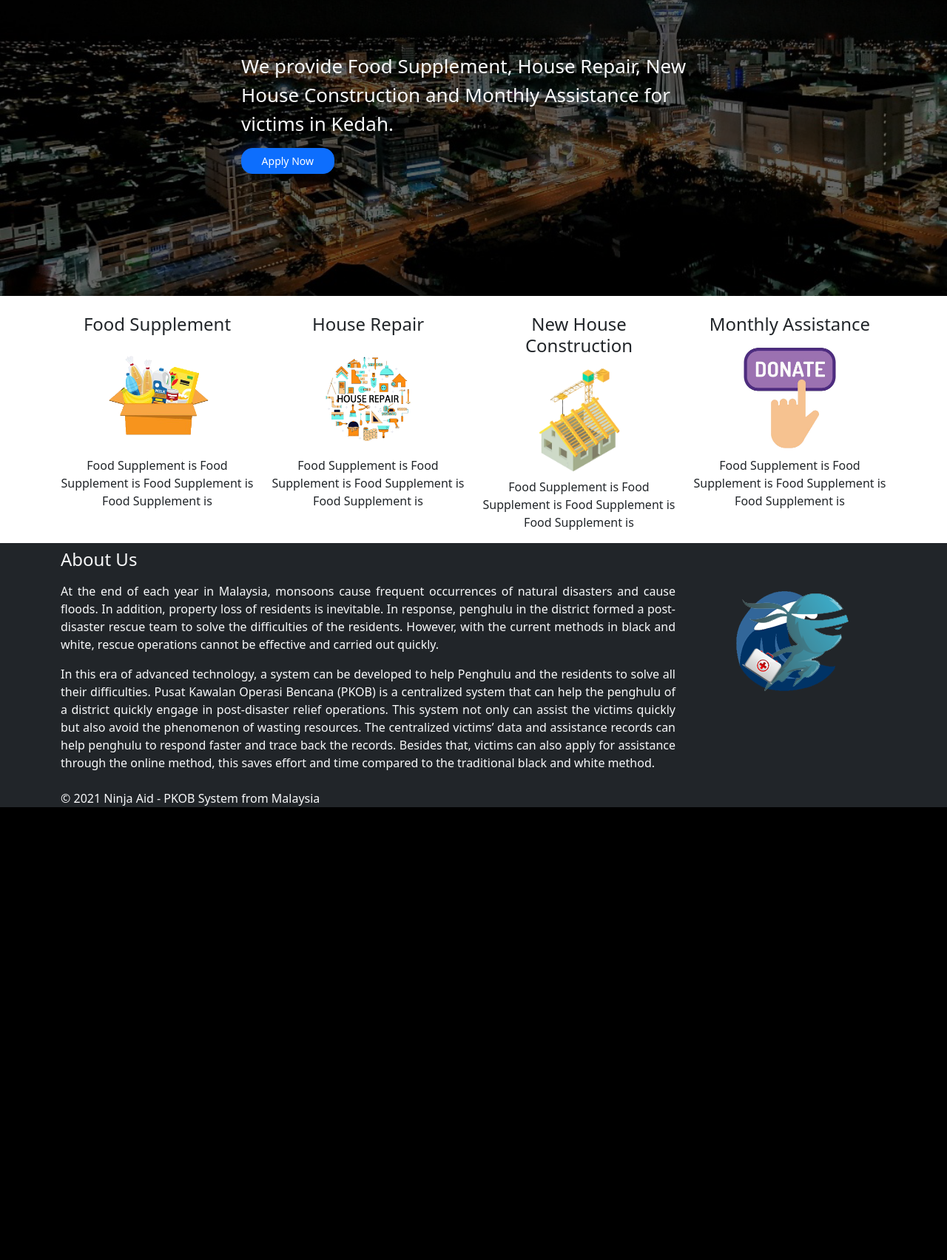
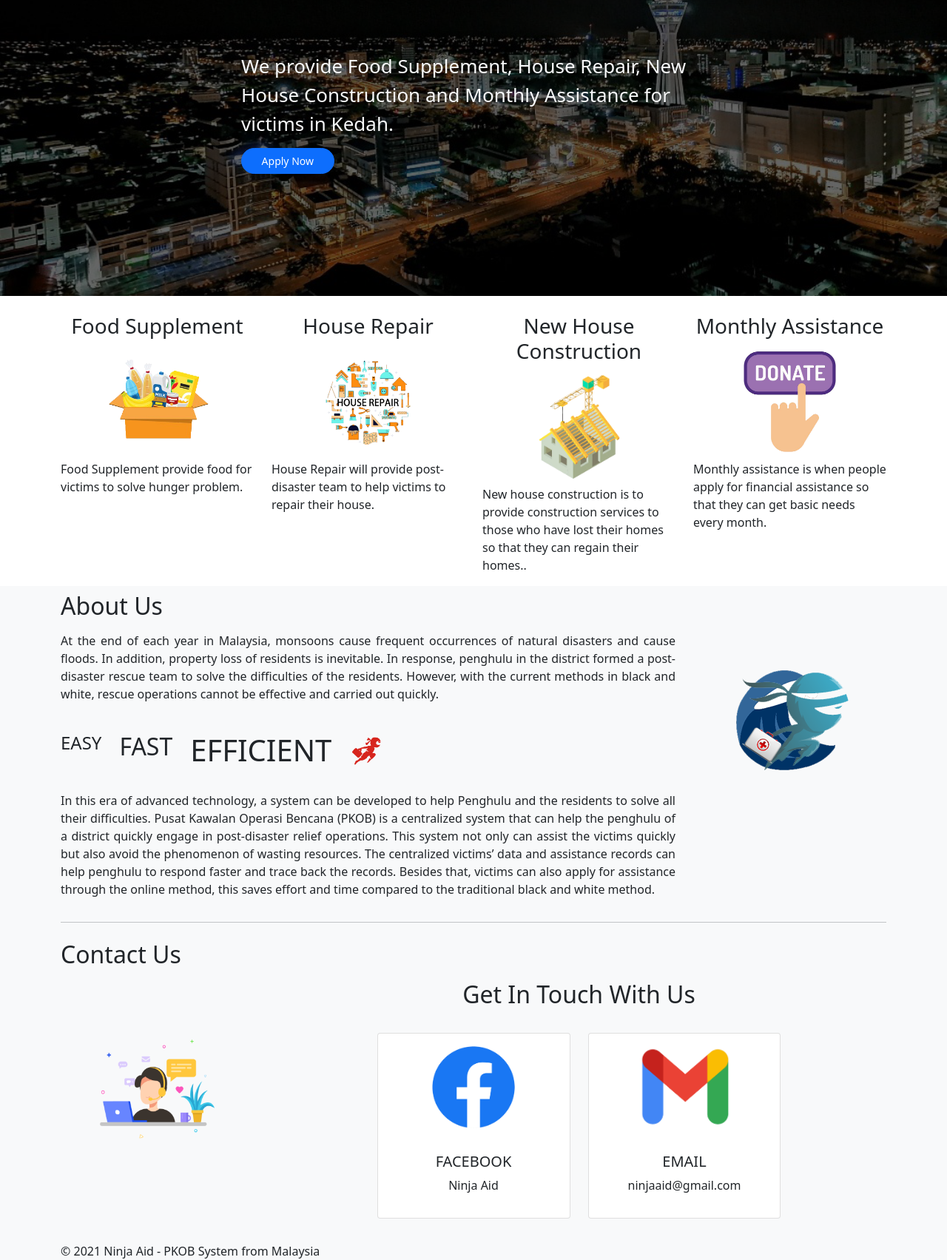
Before and after one commit to TanYiQing/Post-Disaster-Control-Center-System-with-Telegram-Bot, a Django app: template templates/index.html in a window 1280 px wide. Shown: the part 330-2033 px from the top of the page at 74% size. Before the commit the page ends 1421 px from the top, so only its background shows below. Run offline with Django 3.2, Linux system fonts and the light colour scheme; the template is opened without the code that fills it, so the values that code supplies are empty; some libraries are stand-ins or nearby versions.

Commit message:
update UI and several functions

```diff
--- a/templates/index.html
+++ b/templates/index.html
@@ -132,8 +132,8 @@
                 <img class="img-fluid" style="filter: brightness(40%)" src="{% static 'webimage/kedahview.png' %}">
                 <h2 class="title text-center"></h2>
                 <div class="container subtitle">
-                    <p class="text-light text-left mb-2">We provide Food Supplement, House Repair, New House Construction and Monthly Assistance for victims in Kedah.</p>
-                    <button class="btn btn-primary apply_button"><a href="{% url "request_assistance" %}" style="text-decoration-line: none; color: white">Apply Now</a></button>
+                    <p class="text-light text-left mb-2" style="font-weight: lighter">We provide Food Supplement, House Repair, New House Construction and Monthly Assistance for victims in Kedah.</p>
+                    <button class="btn btn-primary apply_button" style="border-radius: 50px"><a href="{% url "request_assistance" %}" style="text-decoration-line: none; color: white">Apply Now</a></button>
                 </div>
         </div>
     </section>
@@ -142,49 +142,105 @@
         <div class="container">
             <div class="row mt-4">
                 <div class="col-lg-3 col-md-6 col-xs-12">
-                    <h4 class="text-center">Food Supplement</h4>
+                    <h3 class="text-center" style="font-weight: lighter">Food Supplement</h3>
                     <img src="{% static 'webimage/food.png' %}" class="img-fluid mx-auto d-block" style="width: 60%">
-                    <p class="text-center">Food Supplement is Food Supplement is Food Supplement is Food Supplement is </p>
+                    <p class="text-justify">Food Supplement provide food for victims to solve hunger problem.</p>
                 </div>
                 <div class="col-lg-3 col-md-6 col-xs-12">
-                    <h4 class="text-center">House Repair</h4>
+                    <h3 class="text-center" style="font-weight: lighter">House Repair</h3>
                     <img src="{% static 'webimage/repair.png' %}" class="img-fluid mx-auto d-block" style="width: 60%">
-                    <p class="text-center">Food Supplement is Food Supplement is Food Supplement is Food Supplement is </p>
+                    <p class="text-justify">House Repair will provide post-disaster team to help victims to repair their house. </p>
                 </div>
                 <div class="col-lg-3 col-md-6 col-xs-12">
-                    <h4 class="text-center">New House Construction</h4>
+                    <h3 class="text-center" style="font-weight: lighter">New House Construction</h3>
                     <img src="{% static 'webimage/construction.png' %}" class="img-fluid mx-auto d-block" style="width: 60%">
-                    <p class="text-center">Food Supplement is Food Supplement is Food Supplement is Food Supplement is </p>
+                    <p class="text-justify">New house construction is to provide construction services to those who have lost their homes so that they can regain their homes..</p>
                 </div>
                 <div class="col-lg-3 col-md-6 col-xs-12">
-                    <h4 class="text-center">Monthly Assistance</h4>
+                    <h3 class="text-center" style="font-weight: lighter">Monthly Assistance</h3>
                     <img src="{% static 'webimage/donation.png' %}" class="img-fluid mx-auto d-block" style="width: 60%">
-                    <p class="text-center">Food Supplement is Food Supplement is Food Supplement is Food Supplement is </p>
+                    <p class="text-justify">Monthly assistance is when people apply for financial assistance so that they can get basic needs every month.</p>
                 </div>
             </div>
         </div>
     </section>
-
     <!-- Footer -->
     <div class="main-footer position ">
-        <div class="footer-middle mt-0 bg-dark text-light">
+        <div class="footer-middle mt-0 bg-light">
             <div class="container">
                 <div class="row footer">
-                    <h4 class="title1 fontsize2 footer-title-text mt-2">About Us</h4>
+                    <h2 class="title1 fontsize1 footer-title-text mt-2">About Us</h2>
                 </div>
                 <div class="row mt-2">
                     <div class="col-md-9 footer">
                         <div class="row">
                             <p style="text-align: justify">At the end of each year in Malaysia, monsoons cause frequent occurrences of natural disasters and cause floods. In addition, property loss of residents is inevitable. In response, penghulu in the district formed a post-disaster rescue team to solve the difficulties of the residents. However, with the current methods in black and white, rescue operations cannot be effective and carried out quickly.</p>
                         </div>
+                        <br>
+                        <div class="row">
+                            <div class="container">
+                                <div class="row justify-content-md-left">
+                                    <div class="col col-lg-auto">
+                                        <h4 style="font-weight: lighter">EASY</h4>
+                                    </div>
+                                    <div class="col col-lg-auto">
+                                        <h2 style="font-weight: lighter">FAST</h2>
+                                    </div>
+                                    <div class="col col-lg-auto">
+                                        <h1 style="font-weight: lighter">EFFICIENT</h1>
+                                    </div>
+                                    <div class="col col-lg-1">
+                                        <img src="{% static 'webimage/ninja.png' %}" class="img-fluid float-right">
+                                    </div>
+                                </div>
+                            </div>
+                        </div>
+                        <br>
                         <div class="row">
                             <p style="text-align: justify">In this era of advanced technology, a system can be developed to help Penghulu and the residents to solve all their difficulties. Pusat Kawalan Operasi Bencana (PKOB) is a centralized system that can help the penghulu of a district quickly engage in post-disaster relief operations. This system not only can assist the victims quickly but also avoid the phenomenon of wasting resources. The centralized victims’ data and assistance records can help penghulu to respond faster and trace back the records. Besides that, victims can also apply for assistance through the online method, this saves effort and time compared to the traditional black and white method.</p>
                         </div>
                     </div>
                     <div class="col-md-3 footer">
-                        <img src="{% static 'webimage/logo.png' %}" class="img-fluid mx-auto my-2 d-block">
+                        <img src="{% static 'webimage/logo.png' %}" class="img-fluid mx-auto my-5 d-block">
                     </div>
                 </div>
+                <hr>
+                <div class="row footer">
+                    <h2 class="title1 fontsize1 footer-title-text mt-2">Contact Us</h2>
+                </div>
+                <div class="row mt-2">
+                    <div class="col-md-3 footer">
+                        <img src="{% static 'webimage/contactus.png' %}" class="img-fluid mx-auto my-5 d-block">
+                    </div>
+                    <div class="col-md-9 footer">
+                        <div class="row">
+                            <h2 class="text-center fw-light">Get In Touch With Us</h2>
+                        </div>
+                        <br>
+                        <div class="row justify-content-center">
+                            <div class="col-4">
+                                <div class="card">
+                                    <img src="{% static 'webimage/facebook-logo.png' %}" class="img-fluid mx-auto my-2 d-block w-50" >
+                                    <div class="card-body">
+                                        <h5 class="text-center">FACEBOOK</h5>
+                                        <p class="text-center">Ninja Aid</p>
+                                    </div>
+                                </div>
+                            </div>
+                            <div class="col-4">
+                                <div class="card">
+                                    <img src="{% static 'webimage/gmail-logo.png' %}" class="img-fluid mx-auto my-2 d-block w-50" >
+                                    <div class="card-body">
+                                        <h5 class="text-center">EMAIL</h5>
+                                        <p class="text-center">ninjaaid@gmail.com</p>
+                                    </div>
+                                </div>
+                            </div>
+                        </div>
+
+                    </div>
+                </div>
+                <br>
                 <div class="footer-bottom mt-2">
                     <p class="text-xs-center footer-title-text mb-0">
                         &copy; <script>document.write(new Date().getFullYear())</script> Ninja Aid - PKOB System from Malaysia
```
Also changed, not shown: images/webimage/contactus.png (added), images/webimage/facebook-logo.png (added), images/webimage/gmail-logo.png (added), images/webimage/ninja.png (added).
